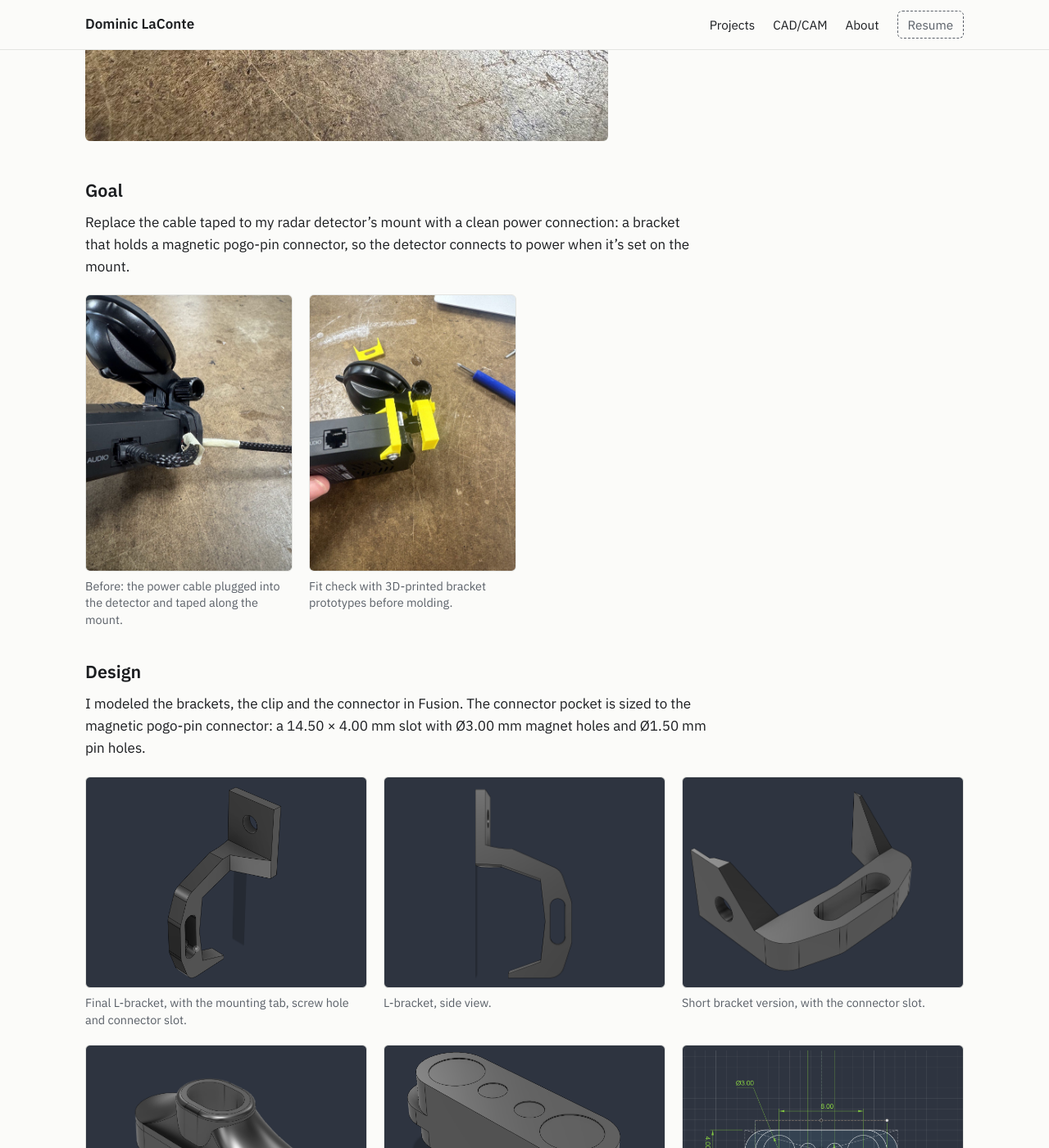
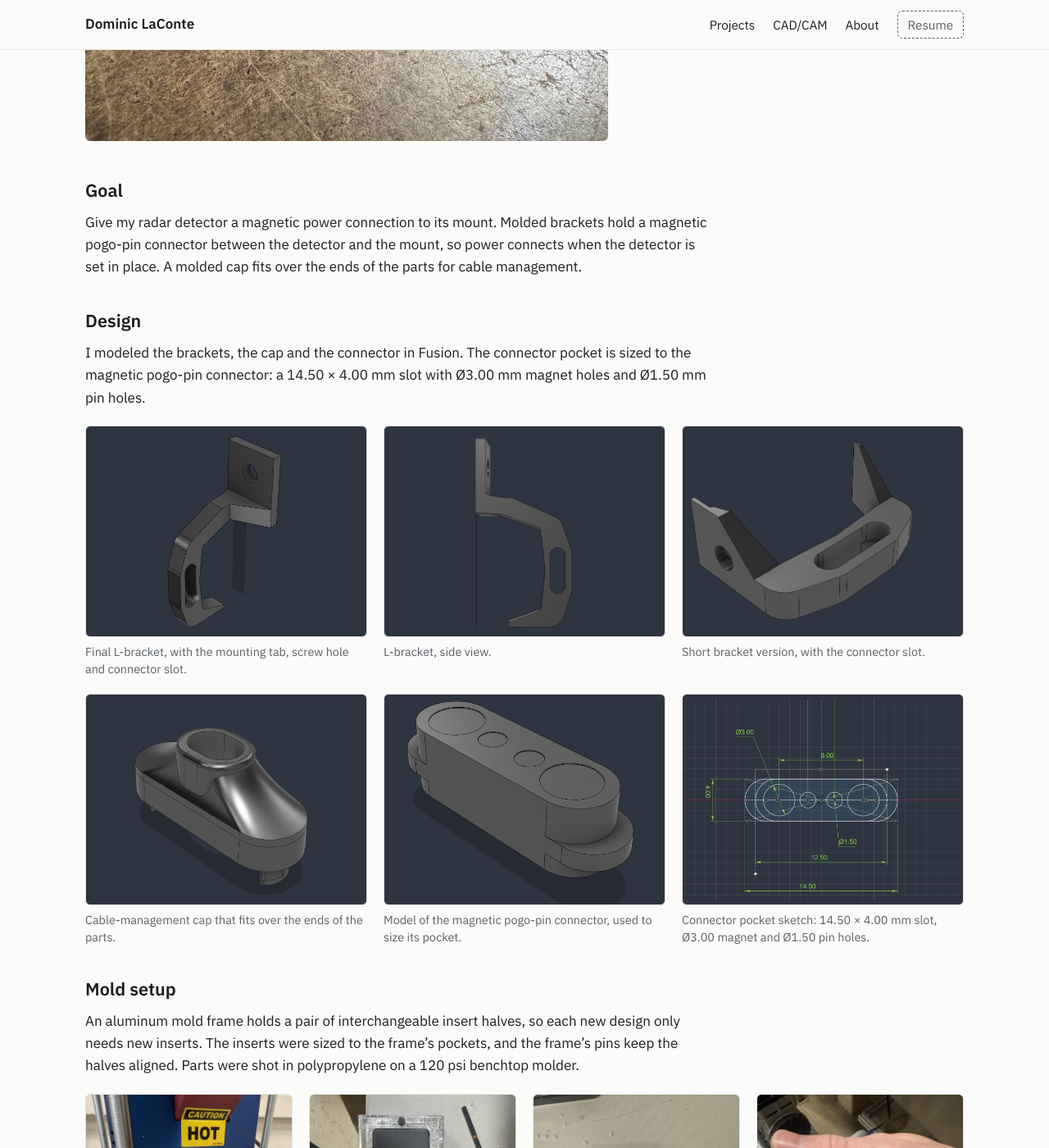
Before and after one commit to dlaconte/dlaconte.github.io, a Jekyll site: the page built from _projects/radar-connector.md, in a window 1280 px wide and 1400 px high, scrolled down 774 px. Shown: the whole window at 82% size. Built offline with Jekyll 4.4.1, drawn with Linux system fonts in a browser that asks for light colours; some of the changed text lies outside the part shown.

Commit message:
Correct connector story: installed photo, cable-management cap
Co-Authored-By: Claude Opus 5.5 <noreply@anthropic.com>
Claude-Session: https://claude.ai/code/session_01J3yu2GzvBKBgkkrwRBjuBt

```diff
--- a/_projects/radar-connector.md
+++ b/_projects/radar-connector.md
@@ -19,22 +19,17 @@ facts:
 
 ## Goal
 
-Replace the cable taped to my radar detector's mount with a clean power connection: a bracket that holds a magnetic pogo-pin connector, so the detector connects to power when it's set on the mount.
-
-<div class="gallery gallery-tall">
-{% include figure.html src="/assets/img/projects/radar-connector/before-taped-cable.jpg" caption="Before: the power cable plugged into the detector and taped along the mount." alt="Radar detector on its suction mount with a braided power cable taped to it" %}
-{% include figure.html src="/assets/img/projects/radar-connector/fit-check-print.jpg" caption="Fit check with 3D-printed bracket prototypes before molding." alt="Yellow 3D-printed bracket prototypes fitted to the radar detector and mount" %}
-</div>
+Give my radar detector a magnetic power connection to its mount. Molded brackets hold a magnetic pogo-pin connector between the detector and the mount, so power connects when the detector is set in place. A molded cap fits over the ends of the parts for cable management.
 
 ## Design
 
-I modeled the brackets, the clip and the connector in Fusion. The connector pocket is sized to the magnetic pogo-pin connector: a 14.50 × 4.00 mm slot with Ø3.00 mm magnet holes and Ø1.50 mm pin holes.
+I modeled the brackets, the cap and the connector in Fusion. The connector pocket is sized to the magnetic pogo-pin connector: a 14.50 × 4.00 mm slot with Ø3.00 mm magnet holes and Ø1.50 mm pin holes.
 
 <div class="gallery gallery-cad gallery-3">
 {% include figure.html src="/assets/img/projects/radar-connector/cad-l-bracket.png" caption="Final L-bracket, with the mounting tab, screw hole and connector slot." alt="CAD model of the L-shaped bracket with a square mounting tab and an oval connector slot" %}
 {% include figure.html src="/assets/img/projects/radar-connector/cad-l-bracket-side.png" caption="L-bracket, side view." alt="Side view of the L-bracket CAD model" %}
 {% include figure.html src="/assets/img/projects/radar-connector/cad-bracket.png" caption="Short bracket version, with the connector slot." alt="CAD model of the bracket with an oval connector slot and a mounting hole in one tab" %}
-{% include figure.html src="/assets/img/projects/radar-connector/cad-clip.png" caption="Clip model, with an oval collar on top." alt="CAD model of a small clip part with a raised oval collar" %}
+{% include figure.html src="/assets/img/projects/radar-connector/cad-clip.png" caption="Cable-management cap that fits over the ends of the parts." alt="CAD model of the small cable-management cap with a raised oval collar" %}
 {% include figure.html src="/assets/img/projects/radar-connector/cad-connector.png" caption="Model of the magnetic pogo-pin connector, used to size its pocket." alt="CAD model of the pogo-pin connector with two magnet faces and two pin holes" %}
 {% include figure.html src="/assets/img/projects/radar-connector/cad-connector-sketch.png" caption="Connector pocket sketch: 14.50 × 4.00 mm slot, Ø3.00 magnet and Ø1.50 pin holes." alt="Dimensioned sketch of the connector pocket" %}
 </div>
@@ -53,21 +48,22 @@ An aluminum mold frame holds a pair of interchangeable insert halves, so each ne
 <div class="gallery gallery-cad">
 {% include figure.html src="/assets/img/projects/radar-connector/cad-mold-cavity.png" caption="Bracket mold, cavity half with the sprue." alt="CAD model of a mold insert half with the bracket cavity and a tapered sprue" %}
 {% include figure.html src="/assets/img/projects/radar-connector/cad-mold-core.png" caption="Bracket mold, core half with the boss that forms the connector pocket." alt="CAD model of the opposite mold insert half with a raised oval boss" %}
-{% include figure.html src="/assets/img/projects/radar-connector/cad-clip-mold-cavity.png" caption="Clip mold, cavity half with the gate and sprue." alt="CAD model of the clip mold insert half with a small cavity and tapered sprue" %}
-{% include figure.html src="/assets/img/projects/radar-connector/cad-clip-mold-core.png" caption="Clip mold, core half with the pin that forms the collar's bore." alt="CAD model of the clip mold insert half with a core pin" %}
+{% include figure.html src="/assets/img/projects/radar-connector/cad-clip-mold-cavity.png" caption="Cap mold, cavity half with the gate and sprue." alt="CAD model of the cap mold insert half with a small cavity and tapered sprue" %}
+{% include figure.html src="/assets/img/projects/radar-connector/cad-clip-mold-core.png" caption="Cap mold, core half with the pin that forms the collar's opening." alt="CAD model of the cap mold insert half with a core pin" %}
 </div>
 
 ## Iterating with FDM inserts
 
-Early inserts were FDM printed in PETG, which made each change to the part cheap and fast to test. Early shots had flash and incomplete fills, and the part grew from a small clip to a short bracket and then to the full L-bracket with a mounting tab.
+Early inserts were FDM printed in PETG, which made each change to the part cheap and fast to test. Early shots had flash and incomplete fills, and the bracket grew from a short version to the full L-bracket with a mounting tab.
 
 <div class="gallery gallery-tall">
+{% include figure.html src="/assets/img/projects/radar-connector/fit-check-print.jpg" caption="Fit check with 3D-printed bracket prototypes before molding." alt="Yellow 3D-printed bracket prototypes fitted to the radar detector and mount" %}
 {% include figure.html src="/assets/img/projects/radar-connector/early-shot-flash.jpg" caption="An early shot on a PETG insert, with heavy flash." alt="Orange polypropylene shot over a purple printed insert, with large flash around the part" %}
 {% include figure.html src="/assets/img/projects/radar-connector/fdm-insert-shot.jpg" caption="A cleaner shot on an FDM insert, sprue and runner still attached." alt="Orange FDM insert in the mold frame with a black sprue and runner" %}
 {% include figure.html src="/assets/img/projects/radar-connector/shot-on-insert.jpg" caption="L-bracket shot on a PETG insert." alt="Black molded L-bracket with sprue still attached, sitting on a blue printed insert" %}
 {% include figure.html src="/assets/img/projects/radar-connector/parting-line-flash.jpg" caption="Flash squeezed out at the parting line." alt="Black bracket between its mold halves with white plastic squeezed out at the parting line" %}
-{% include figure.html src="/assets/img/projects/radar-connector/white-clip.jpg" caption="An early small clip version of the part." alt="Small white molded clip with a round boss" %}
-{% include figure.html src="/assets/img/projects/radar-connector/all-iterations.jpg" caption="Every iteration, from small clips to the full L-bracket." alt="All molded iterations laid out, from small clips to short brackets to full L-shaped brackets" %}
+{% include figure.html src="/assets/img/projects/radar-connector/white-clip.jpg" caption="Molded cable-management cap." alt="Small white molded cap with a round collar" %}
+{% include figure.html src="/assets/img/projects/radar-connector/all-iterations.jpg" caption="Every molded part: caps, short brackets and full L-brackets." alt="All molded parts laid out: small caps, short brackets and full L-shaped brackets" %}
 </div>
 
 ## Moving to resin inserts
@@ -76,7 +72,7 @@ Once the geometry was roughly settled, I printed the inserts in SLA resin. The r
 
 <div class="gallery gallery-tall">
 {% include figure.html src="/assets/img/projects/radar-connector/resin-cure.jpg" caption="Resin inserts in the cure station." alt="Two resin mold inserts curing in a Formlabs cure station" %}
-{% include figure.html src="/assets/img/projects/radar-connector/resin-vs-fdm-clip.jpg" caption="Clip inserts: FDM (orange) vs. resin (gray)." alt="Orange FDM insert pair above a gray resin insert pair for the small clip" %}
+{% include figure.html src="/assets/img/projects/radar-connector/resin-vs-fdm-clip.jpg" caption="Cap inserts: FDM (orange) vs. resin (gray)." alt="Orange FDM insert pair above a gray resin insert pair for the cap" %}
 {% include figure.html src="/assets/img/projects/radar-connector/all-mold-inserts.jpg" caption="Every insert pair: PETG at top, resin at bottom." alt="Mold insert pairs laid out, PETG prints in purple, pink and tan above clear, amber and gray resin" %}
 </div>
 
@@ -84,9 +80,11 @@ Once the geometry was roughly settled, I printed the inserts in SLA resin. The r
 
 ## Result
 
-Molded brackets with the magnetic pogo-pin connector set in, mounting the detector without the taped cable.
+The molded parts installed on the detector and mount, with the wiring connected and the magnetic pogo-pin connector set into the brackets.
+
+{% include figure.html src="/assets/img/projects/radar-connector/installed.jpg" caption="Installed on the detector and mount, with the wiring connected." alt="Radar detector on its suction mount with the molded connector parts installed and a braided power cable connected" %}
 
 <div class="gallery">
-{% include figure.html src="/assets/img/projects/radar-connector/molded-vs-printed.jpg" caption="Molded brackets with connectors installed, next to a printed bracket." alt="Black molded brackets with magnetic pogo-pin connectors beside a 3D-printed bracket and a white clip" %}
+{% include figure.html src="/assets/img/projects/radar-connector/molded-vs-printed.jpg" caption="Molded brackets with connectors installed, next to a printed bracket." alt="Black molded brackets with magnetic pogo-pin connectors beside a 3D-printed bracket and a white cap" %}
 {% include figure.html src="/assets/img/projects/radar-connector/final-brackets.jpg" caption="Final parts: the full L-bracket and the short bracket." alt="Two finished black molded brackets with pogo-pin connectors" %}
 </div>
```
Also changed, not shown: _data/cad_cam.yml (+4 -4 lines), assets/img/projects/radar-connector/installed.jpg (renamed from assets/img/projects/radar-connector/before-taped-cable.jpg).
